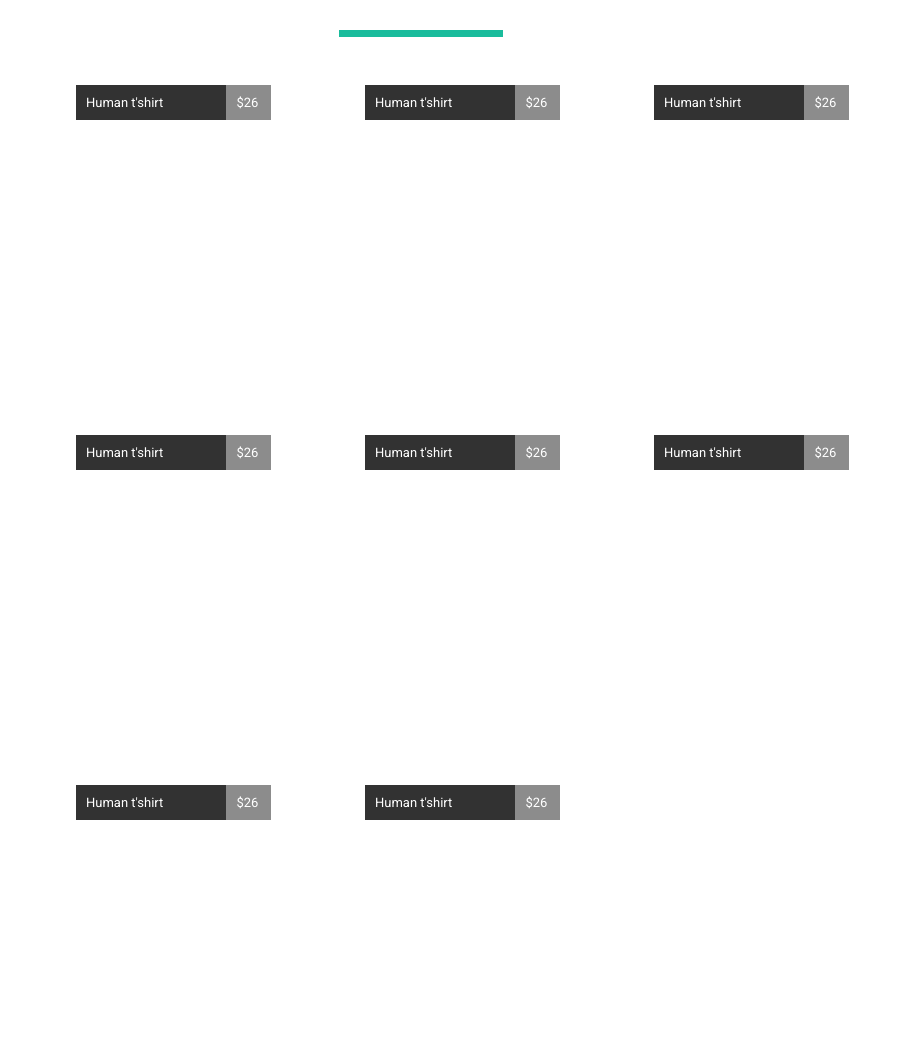
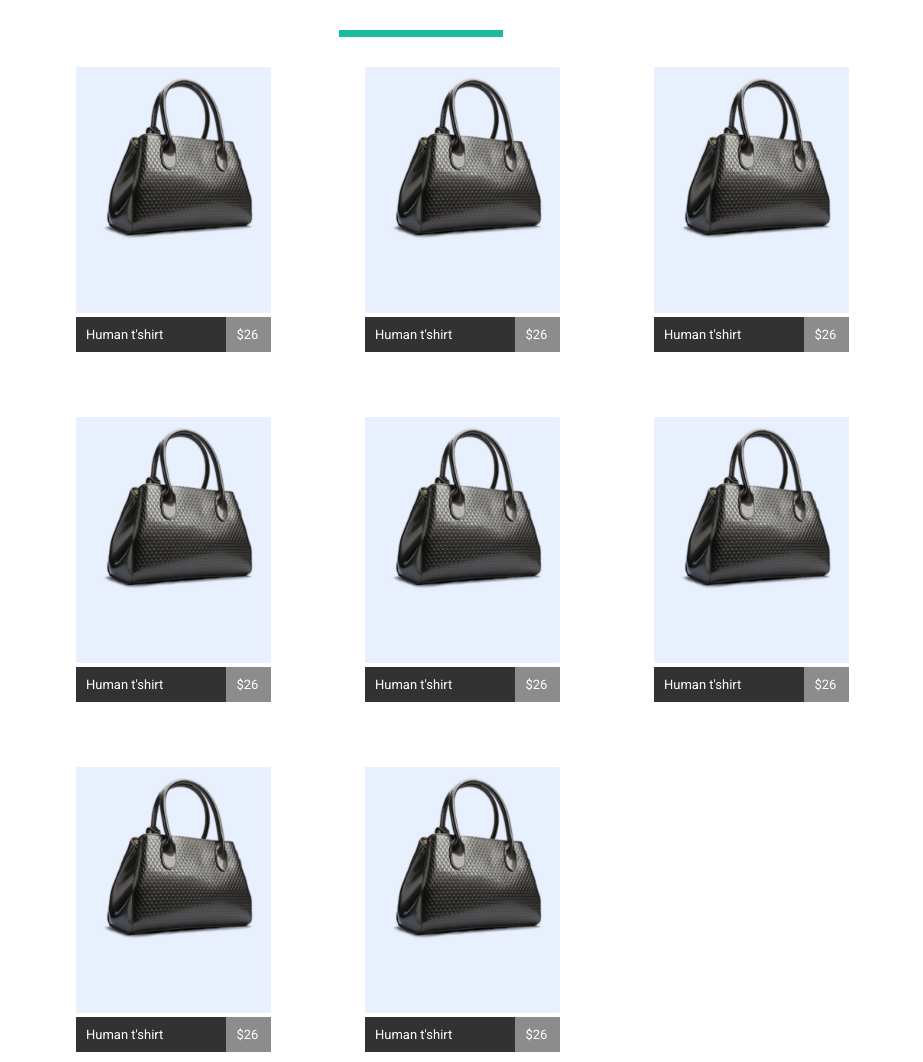
Before and after one commit to Artemissssss/maket1, a plain HTML site: page index.html in a window 1280 px wide. Shown: the part 238-1300 px from the top of the page, without its empty margins (144-1067 px from the left). Drawn offline with nearby package versions, Linux system fonts and the light colour scheme.

Commit message:
Update index.html

```diff
--- a/index.html
+++ b/index.html
@@ -35,56 +35,56 @@
 
 <ul>
     <li class="lol"> <div class="card">
-    <img src="./image/prod.png" alt="" class="picture" width="255">
+    <img src="./prod.png" alt="" class="picture" width="255">
     <div class="info">
         <p class="min">Human t'shirt</p>
         <p class="price">$26</p>
     </div>
 </div></li>
     <li class="lol"> <div class="card">
-    <img src="./image/prod.png" alt="" class="picture" width="255">
+    <img src="./prod.png" alt="" class="picture" width="255">
     <div class="info">
         <p class="min">Human t'shirt</p>
         <p class="price">$26</p>
     </div>
 </div></li>
     <li class="lol"> <div class="card">
-    <img src="./image/prod.png" alt="" class="picture" width="255">
+    <img src="./prod.png" alt="" class="picture" width="255">
     <div class="info">
         <p class="min">Human t'shirt</p>
         <p class="price">$26</p>
     </div>
 </div></li>
     <li class="lol"> <div class="card">
-    <img src="./image/prod.png" alt="" class="picture" width="255">
+    <img src="./prod.png" alt="" class="picture" width="255">
     <div class="info">
         <p class="min">Human t'shirt</p>
         <p class="price">$26</p>
     </div>
 </div></li>
     <li class="lol"> <div class="card">
-    <img src="./image/prod.png" alt="" class="picture" width="255">
+    <img src="./prod.png" alt="" class="picture" width="255">
     <div class="info">
         <p class="min">Human t'shirt</p>
         <p class="price">$26</p>
     </div>
 </div></li>
     <li class="lol"> <div class="card">
-    <img src="./image/prod.png" alt="" class="picture" width="255">
+    <img src="./prod.png" alt="" class="picture" width="255">
     <div class="info">
         <p class="min">Human t'shirt</p>
         <p class="price">$26</p>
     </div>
 </div></li>
     <li class="lol"> <div class="card">
-    <img src="./image/prod.png" alt="" class="picture" width="255">
+    <img src="./prod.png" alt="" class="picture" width="255">
     <div class="info">
         <p class="min">Human t'shirt</p>
         <p class="price">$26</p>
     </div>
 </div></li>
     <li class="lol"> <div class="card">
-    <img src="./image/prod.png" alt="" class="picture" width="255">
+    <img src="./prod.png" alt="" class="picture" width="255">
     <div class="info">
         <p class="min">Human t'shirt</p>
         <p class="price">$26</p>
@@ -96,21 +96,21 @@
     <h2 class="title">Latest News</h2>
 <ul class="news">
     <li class="news-item">
-        <img src="./image/ipad-632394_960_720.png" alt="" class="news-img" width="340px" height="260px">
+        <img src="./ipad-632394_960_720.png" alt="" class="news-img" width="340px" height="260px">
         <h2 class="news-h">Lorem ipsum dolor sit amet consectetur adipisicing elit.
         </h2>
         <p class="news-text">Lorem ipsum, dolor sit amet consectetur adipisicing elit. Consequatur obcaecati, deleniti ut ipsa officiis, debitis, voluptatibus consectetur enim quos quisquam nisi mollitia qui. Consequatur ducimus consectetur quo voluptatibus iure in?</p>
         <button class="read">Read More</button>
     </li>
     <li class="news-item">
-        <img src="./image/ipad-632394_960_720.png" alt="" class="news-img" width="340px" height="260px">
+        <img src="./ipad-632394_960_720.png" alt="" class="news-img" width="340px" height="260px">
         <h2 class="news-h">Lorem ipsum dolor sit amet consectetur adipisicing elit.
         </h2>
         <p class="news-text">Lorem ipsum, dolor sit amet consectetur adipisicing elit. Consequatur obcaecati, deleniti ut ipsa officiis, debitis, voluptatibus consectetur enim quos quisquam nisi mollitia qui. Consequatur ducimus consectetur quo voluptatibus iure in?</p>
         <button class="read">Read More</button>
     </li>
     <li class="news-item">
-        <img src="./image/ipad-632394_960_720.png" alt="" class="news-img" width="340px" height="260px">
+        <img src="./ipad-632394_960_720.png" alt="" class="news-img" width="340px" height="260px">
         <h2 class="news-h">Lorem ipsum dolor sit amet consectetur adipisicing elit.
         </h2>
         <p class="news-text">Lorem ipsum, dolor sit amet consectetur adipisicing elit. Consequatur obcaecati, deleniti ut ipsa officiis, debitis, voluptatibus consectetur enim quos quisquam nisi mollitia qui. Consequatur ducimus consectetur quo voluptatibus iure in?</p>
```
